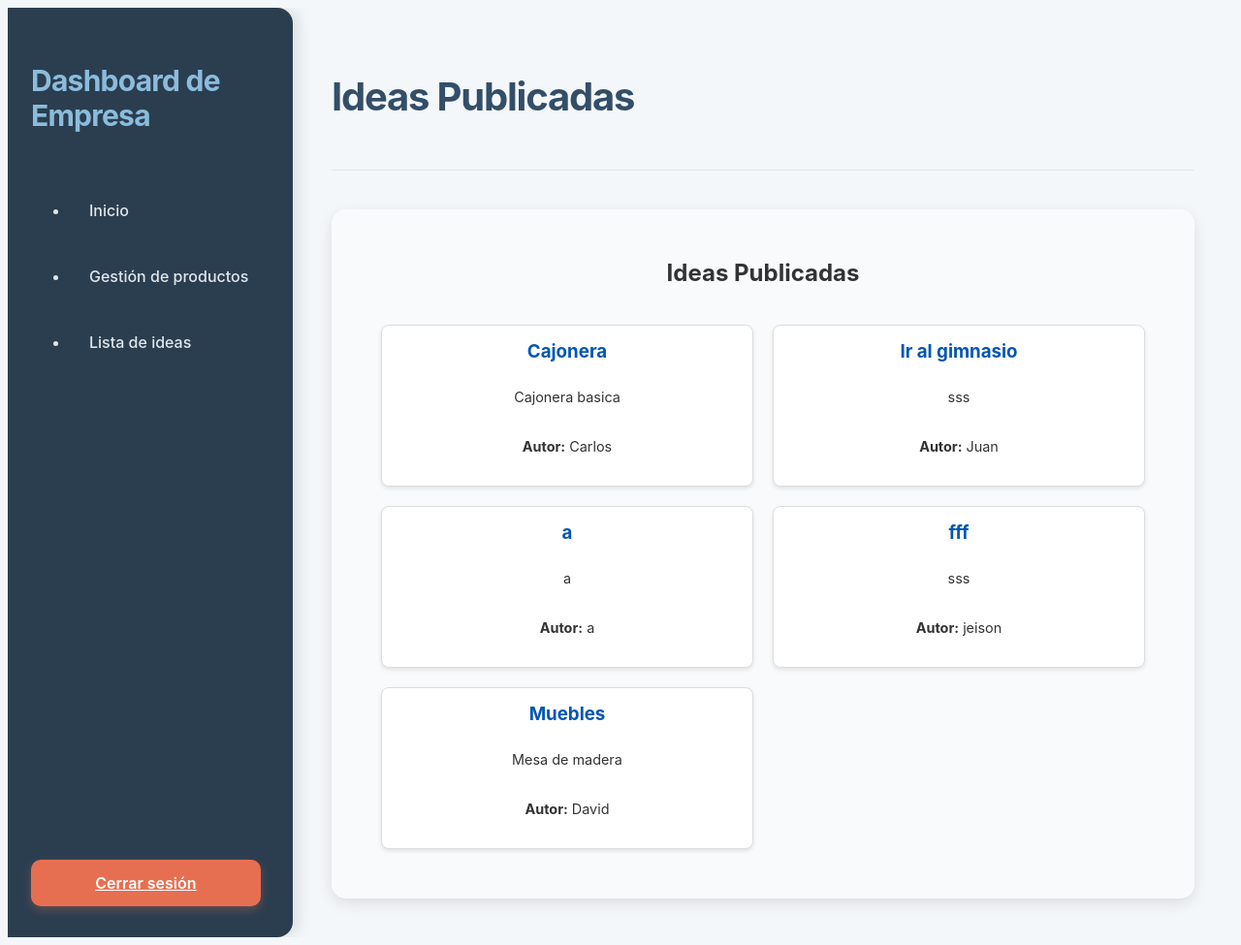
After one commit to Mauro018/T.I.H.R-final, a Django app: page /listid/ in a window 1280 px wide. The commit adds this page. Shown: the whole page at 97% size. Run offline with Django 5.2, Linux system fonts and the light colour scheme; data comes from the database, SQL or seed files in the repository.

Commit message:
Visualizacion ideas en Empresa

```diff
--- a/Empresas/static/Empresas/css/styles3.css
+++ b/Empresas/static/Empresas/css/styles3.css
@@ -234,3 +234,73 @@ td .action-links a:hover {
     text-decoration: none; /* Asegura que el enlace no tenga subrayado */
     margin-bottom: 20px; /* Espacio debajo del botón */
 }
+
+.seccion-at {
+    /* Fondo Transparente Inicial */
+    background-color: rgba(255, 255, 255, 0.4);
+    backdrop-filter: blur(5px);
+
+    /* Estilos Base */
+    padding: 30px;
+    border-radius: 15px;
+    border: 1px solid rgba(255, 255, 255, 0.2);
+    box-shadow: 0 5px 15px rgba(0, 0, 0, 0.1);
+    text-align: center;
+    color: #333;
+
+    /* Animación (Transición) */
+    transition:
+        background-color 0.4s ease-out,
+        box-shadow 0.4s ease-out,
+        transform 0.4s ease-out;
+}
+
+/* Estado al pasar el mouse (HOVER) */
+.seccion-at:hover {
+    /* Sombra más marcada */
+    box-shadow: 0 15px 30px rgba(0, 0, 0, 0.2), 0 0 20px rgba(0, 123, 255, 0.5);
+
+    /* Efecto de elevación y zoom */
+    transform: translateY(-2px) scale(1.01);
+}
+
+.contenedor-articulos {
+    display: grid;
+    grid-template-columns: repeat(auto-fit, minmax(300px, 1fr));
+    gap: 20px;
+    padding: 20px;
+    max-width: 1200px;
+    margin: 0 auto;
+}
+.articulo {
+    background-color: #fff;
+    border: 1px solid #ddd;
+    border-radius: 8px;
+    box-shadow: 0 2px 4px rgba(0,0,0,0.1);
+    overflow: hidden;
+    transition: transform 0.2s ease-in-out;
+    display: flex;
+    flex-direction: column;
+}
+.articulo:hover {
+    transform: translateY(-5px);
+}
+
+.contenido-articulo {
+    padding: 15px;
+    flex-grow: 1;
+    display: flex;
+    flex-direction: column;
+    justify-content: space-between;
+}
+.contenido-articulo h3 {
+    margin-top: 0;
+    margin-bottom: 10px;
+    color: #0056b3;
+}
+.contenido-articulo p {
+    font-size: 0.9em;
+    line-height: 1.5;
+    margin-bottom: 15px;
+    flex-grow: 1;
+}
--- a/Empresas/templates/Empresas/GestiProductos.html
+++ b/Empresas/templates/Empresas/GestiProductos.html
@@ -15,6 +15,7 @@
                 <ul>
                     <li><a href="{% url 'dashboardEmpresa' %}">Inicio</a></li>
                     <li><a href="{% url 'GestiProductos' %}">Gestión de productos</a></li>
+                    <li><a href="{% url 'listid' %}">Lista de ideas</a></li>
                 </ul>
             </nav>
             <a href="{% url 'logout' %}" class="logout-button">Cerrar sesión</a>
--- a/Empresas/templates/Empresas/dashboardEmpresa.html
+++ b/Empresas/templates/Empresas/dashboardEmpresa.html
@@ -15,6 +15,7 @@
                 <ul>
                     <li><a href="{% url 'dashboardEmpresa' %}">Inicio</a></li>
                     <li><a href="{% url 'GestiProductos' %}">Gestión de productos</a></li>
+                    <li><a href="{% url 'listid' %}">Lista de ideas</a></li>
                 </ul>
             </nav>
             <a href="{% url 'logout' %}" class="logout-button">Cerrar sesión</a>
@@ -36,6 +37,7 @@
                 <div class="card">
                     <h3>Gestión de Productos</h3>
                     <p>Controla el inventario de tus productos. Añade nuevos productos, actualiza los existentes y organiza por categorías.</p>
+
                 </div>
 
             </div>
--- /dev/null
+++ b/Empresas/templates/Empresas/listid.html
@@ -0,0 +1,53 @@
+<!DOCTYPE html>
+<html lang="es">
+<head>
+  <meta charset="UTF-8">
+  <meta name="viewport" content="width=device-width, initial-scale=1.0">
+  <title>Ideas Publicadas</title>
+  {% load static %}
+  <link rel="stylesheet" href="{% static 'Empresas/css/styles3.css' %}">
+</head>
+<body>
+<div class="dashboard-container">
+  <!-- Sidebar -->
+  <aside>
+  <h2>Dashboard de Empresa</h2>
+  <nav>
+    <ul>
+        <li><a href="{% url 'dashboardEmpresa' %}">Inicio</a></li>
+        <li><a href="{% url 'GestiProductos' %}">Gestión de productos</a></li>
+        <li><a href="{% url 'listid' %}">Lista de ideas</a></li>
+    </ul>
+  </nav>
+  <a href="{% url 'logout' %}" class="logout-button">Cerrar sesión</a>
+</aside>
+
+
+  <!-- Main content -->
+  <main>
+    <header>
+      <h1>Ideas Publicadas</h1>
+    </header>
+
+    <section class="seccion-at">
+        <h2>Ideas Publicadas</h2>
+        {% if ideas %}
+          <div class="contenedor-articulos">
+            {% for idea in ideas %}
+              <div class="articulo">
+                <div class="contenido-articulo">
+                  <h3>{{ idea.titulo }}</h3>
+                  <p>{{ idea.descripcion }}</p>
+                  <p><strong>Autor:</strong> {{ idea.autor }}</p>
+                </div>
+              </div>
+            {% endfor %}
+          </div>
+        {% else %}
+          <p>Aún no hay ideas publicadas. ¡Sé el primero en compartir la tuya!</p>
+        {% endif %}
+      </section>
+  </main>
+</div>
+</body>
+</html>
--- a/Empresas/urls.py
+++ b/Empresas/urls.py
@@ -8,4 +8,6 @@ urlpatterns = [
     path('agregar_producto2/', views.agregar_producto_view2, name='agregar_producto2'),
     path('editar_producto2/<int:producto_id>/', views.editar_producto_view2, name='editar_producto2'),
     path('eliminar_producto/<int:producto_id>/', views.eliminar_producto_view2, name='eliminar_producto2'),
+    path("listid/", views.ideas_view2, name="listid"),
+
 ]
--- a/Empresas/views.py
+++ b/Empresas/views.py
@@ -1,5 +1,6 @@
 from django.shortcuts import render, redirect
-from core.models import Mesas, Sillas, Armarios, Cajoneras, Escritorios, Utensilios
+from core.models import Mesas, Sillas, Armarios, Cajoneras, Escritorios, Utensilios, Idea
+from core.forms import IdeaForm
 
 # Create your views here.
 
@@ -57,3 +58,31 @@ def eliminar_producto_view2(request, producto_id):
     except Armarios.DoesNotExist:
         pass
     return redirect('GestiProductos')
+
+def listid(request):
+    return render(request,'Empresas/listid.html')
+
+def ideas_view2(request):
+    """
+    Maneja la creación y visualización de ideas usando ModelForm.
+    """
+    if request.method == 'POST':
+        form = IdeaForm(request.POST)
+        if form.is_valid():
+            form.save()
+            # Redirige para evitar el reenvío del formulario
+            return redirect('idea')
+    else:
+        form = IdeaForm()
+
+    # Recupera todas las ideas de la base de datos
+    ideas = Idea.objects.all()
+
+    # Renderiza la plantilla con el formulario y la lista de ideas
+    return render(request, 'Empresas/listid.html', {
+        'form': form,
+        'ideas': ideas
+        })
+
+def perfilUsuario_view(request):
+    return render(request,'Empresas/listid.html')
```
